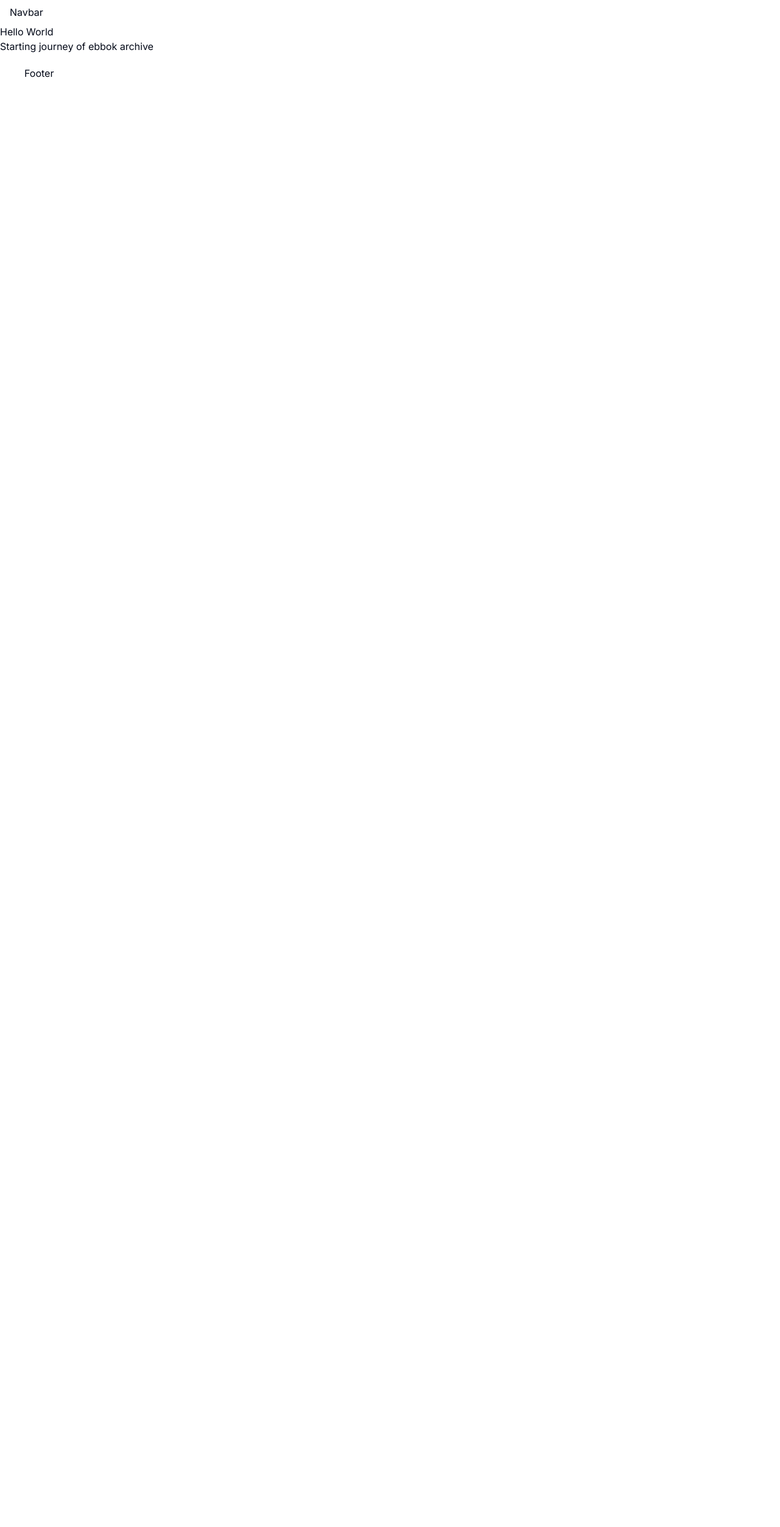
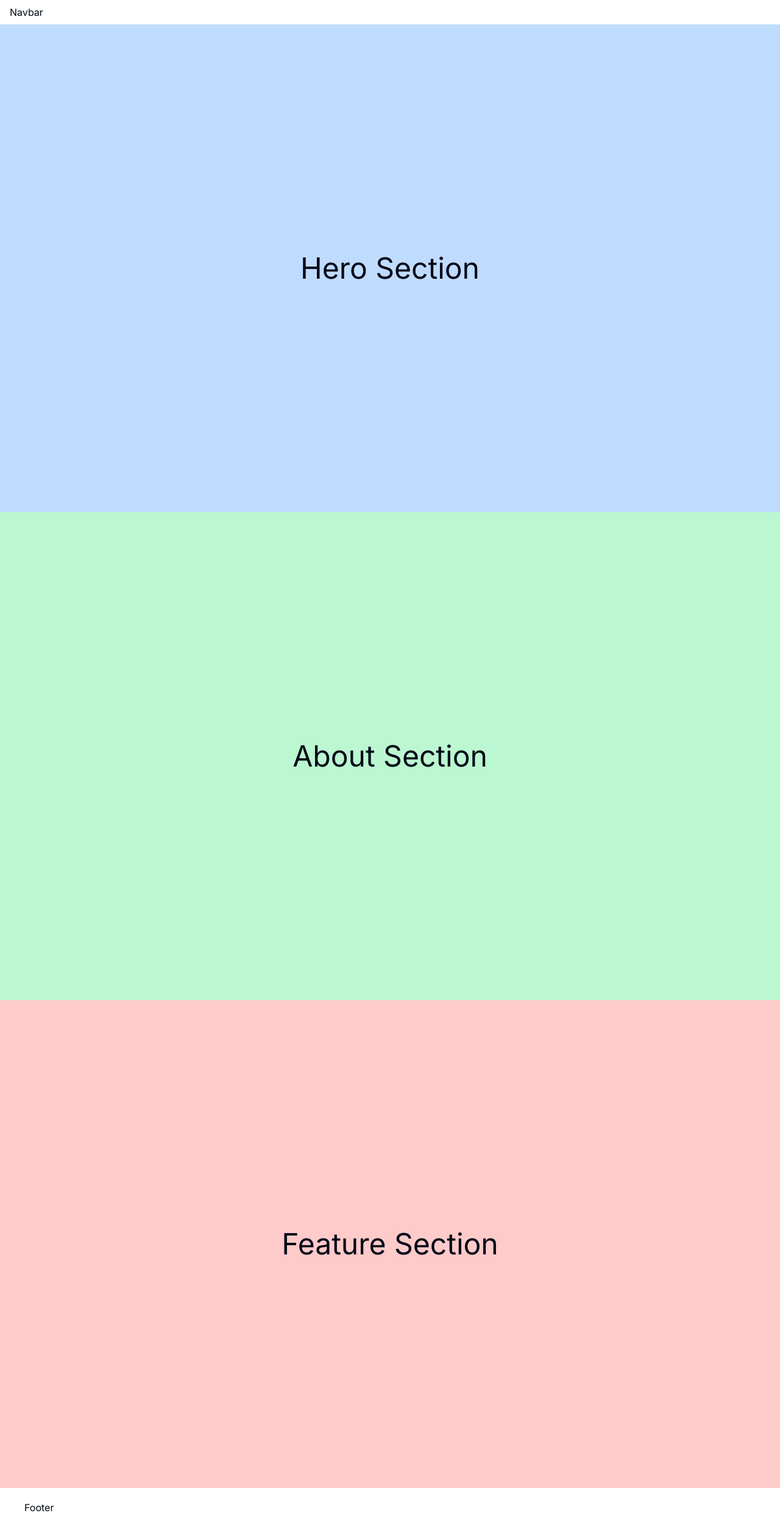
Before and after one commit to Ahmad-Munab/ebook-archive, a Next.js app: page / in a window 1280 px wide. Shown: the whole page at 61% size. Before the commit the page ends 800 px from the top, so only its background shows below. Built offline with nearby package versions, Linux system fonts and the light colour scheme.

Commit message:
Sections

```diff
--- /dev/null
+++ b/src/app/(general)/_sections/about.tsx
@@ -0,0 +1,14 @@
+import React from "react";
+
+const About = () => {
+  return (
+    <section
+      id="about"
+      className="h-screen bg-green-200 flex items-center justify-center"
+    >
+      <h1 className="text-5xl">About Section</h1>
+    </section>
+  );
+};
+
+export default About;
--- /dev/null
+++ b/src/app/(general)/_sections/features.tsx
@@ -0,0 +1,14 @@
+import React from "react";
+
+const Features = () => {
+  return (
+    <section
+      id="contact"
+      className="h-screen bg-red-200 flex items-center justify-center"
+    >
+      <h1 className="text-5xl">Feature Section</h1>
+    </section>
+  );
+};
+
+export default Features;
--- /dev/null
+++ b/src/app/(general)/_sections/hero.tsx
@@ -0,0 +1,14 @@
+import React from "react";
+
+const Hero = () => {
+  return (
+    <section
+      id="home"
+      className="h-screen bg-blue-200 flex items-center justify-center"
+    >
+      <h1 className="text-5xl">Hero Section</h1>
+    </section>
+  );
+};
+
+export default Hero;
--- /dev/null
+++ b/src/app/(general)/_sections/index.js
@@ -0,0 +1,5 @@
+import About from "./about";
+import Hero from "./hero";
+import Features from "./features";
+
+export { About, Hero, Features };
--- a/src/app/(general)/page.tsx
+++ b/src/app/(general)/page.tsx
@@ -1,8 +1,13 @@
+import React from "react";
+import { About, Features, Hero } from "./_sections";
+
 export default function Home() {
   return (
     <div>
-      <h1>Hello World</h1>
-      <p>Starting journey of ebbok archive</p>
+      <Hero />
+
+      <About />
+      <Features />
     </div>
   );
 }
--- /dev/null
+++ b/src/app/index.js
@@ -0,0 +1,3 @@
+import { About, Features, Hero } from "./(general)/_sections";
+
+export { About, Features, Hero };
```
